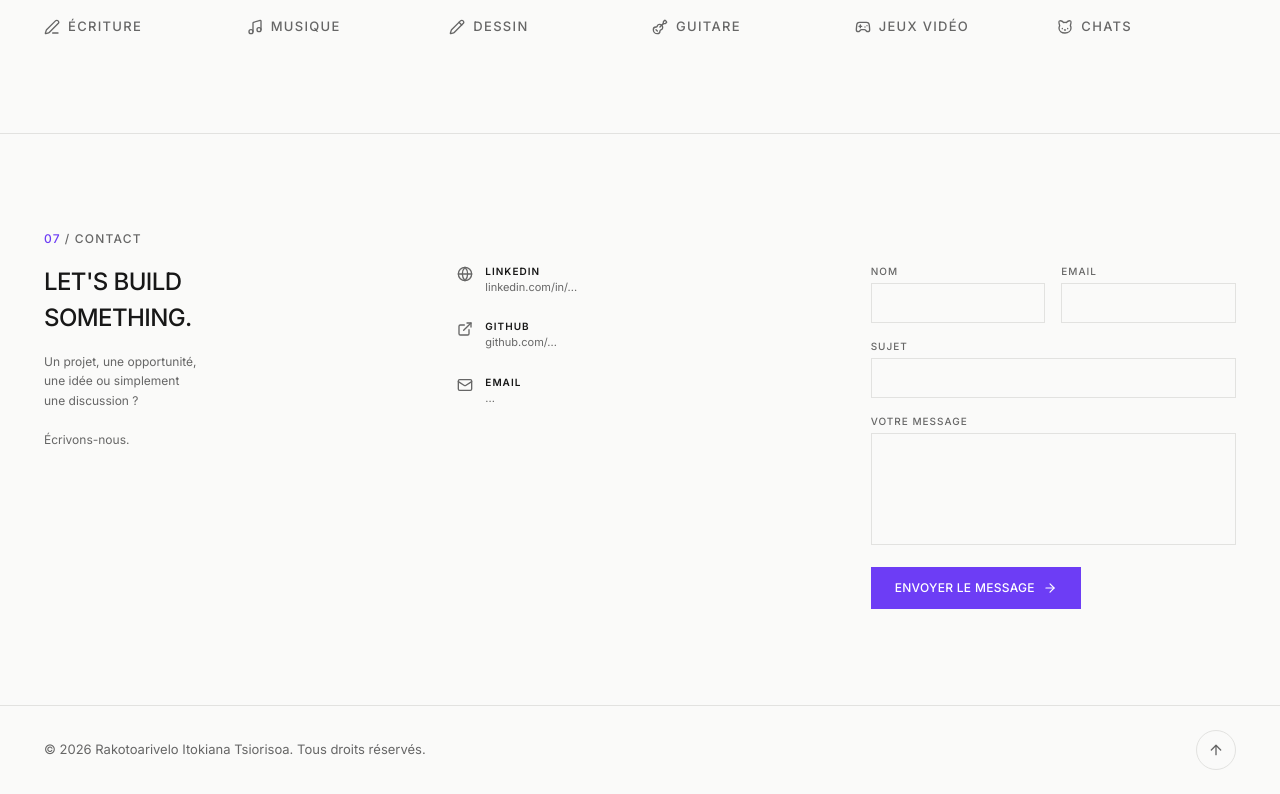
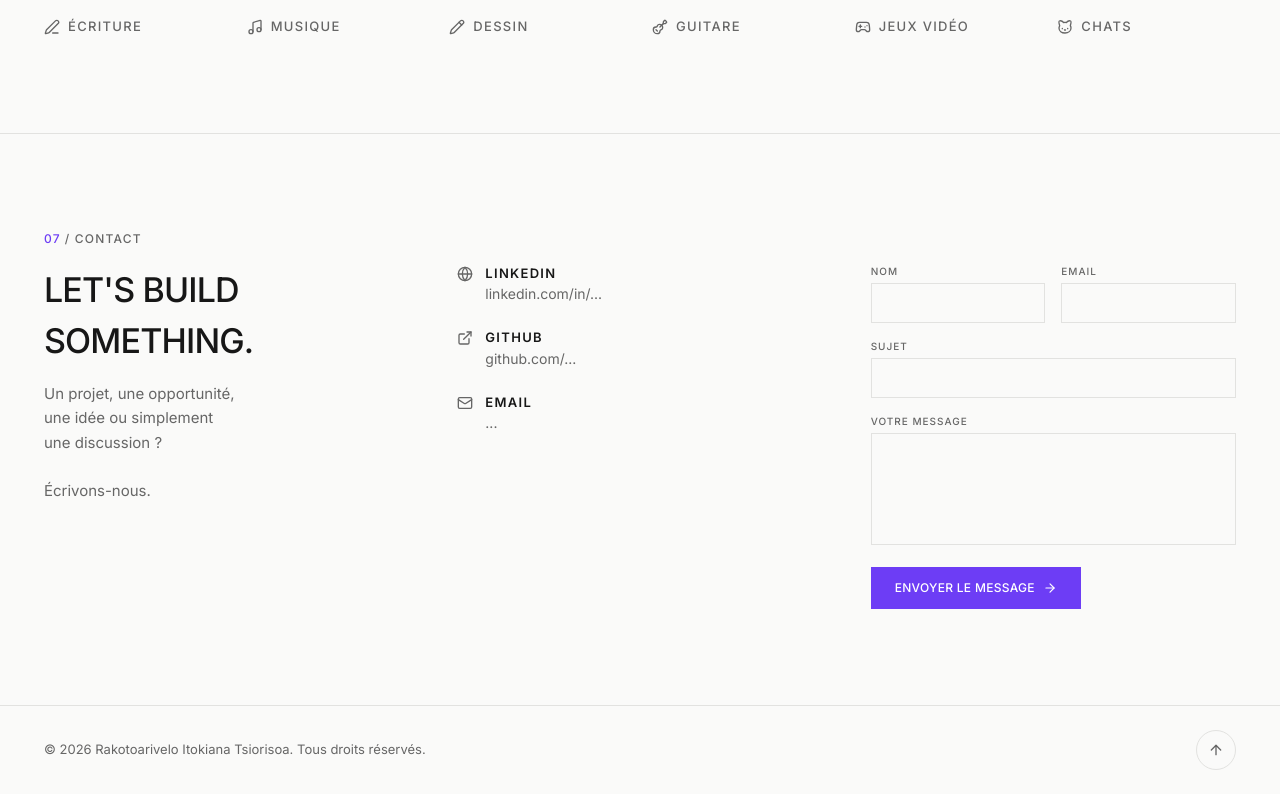
Before and after one commit to ItokianaRAKT/portfolio, a React (Vite) app: page / in a window 1280 px wide. Shown: the part 2634-3428 px from the top of the page. Built offline with nearby package versions, Linux system fonts and the light colour scheme.

Commit message:
fix: scale font sizes in Contact section

```diff
--- a/src/sections/Contact.tsx
+++ b/src/sections/Contact.tsx
@@ -22,12 +22,12 @@ export function Contact() {
             viewport={{ once: true, margin: '-80px' }}
             transition={{ duration: 0.5 }}
           >
-            <h2 className="mb-4 text-[20px] font-medium uppercase tracking-tight text-text-primary-light dark:text-text-primary-dark md:text-[24px]">
+            <h2 className="mb-4 text-[28px] font-medium uppercase tracking-tight text-text-primary-light dark:text-text-primary-dark md:text-[34px]">
               Let&apos;s build
               <br />
               something.
             </h2>
-            <p className="max-w-[200px] text-[12px] leading-relaxed text-text-secondary-light dark:text-text-secondary-dark">
+            <p className="max-w-[200px] text-[15px] leading-relaxed text-text-secondary-light dark:text-text-secondary-dark">
               Un projet, une opportunité,
               <br />
               une idée ou simplement
@@ -58,10 +58,10 @@ export function Contact() {
                     >
                       <Icon className="mt-0.5 h-4 w-4 text-text-secondary-light group-hover:text-primary-light dark:text-text-secondary-dark dark:group-hover:text-primary-dark" />
                       <div>
-                        <p className="text-[10px] font-semibold uppercase tracking-widest text-text-primary-light dark:text-text-primary-dark">
+                        <p className="text-[13px] font-semibold uppercase tracking-widest text-text-primary-light dark:text-text-primary-dark">
                           {link.label}
                         </p>
-                        <p className="text-[11px] text-text-secondary-light dark:text-text-secondary-dark">
+                        <p className="text-[14px] text-text-secondary-light dark:text-text-secondary-dark">
                           {link.value}
                         </p>
                       </div>
```
